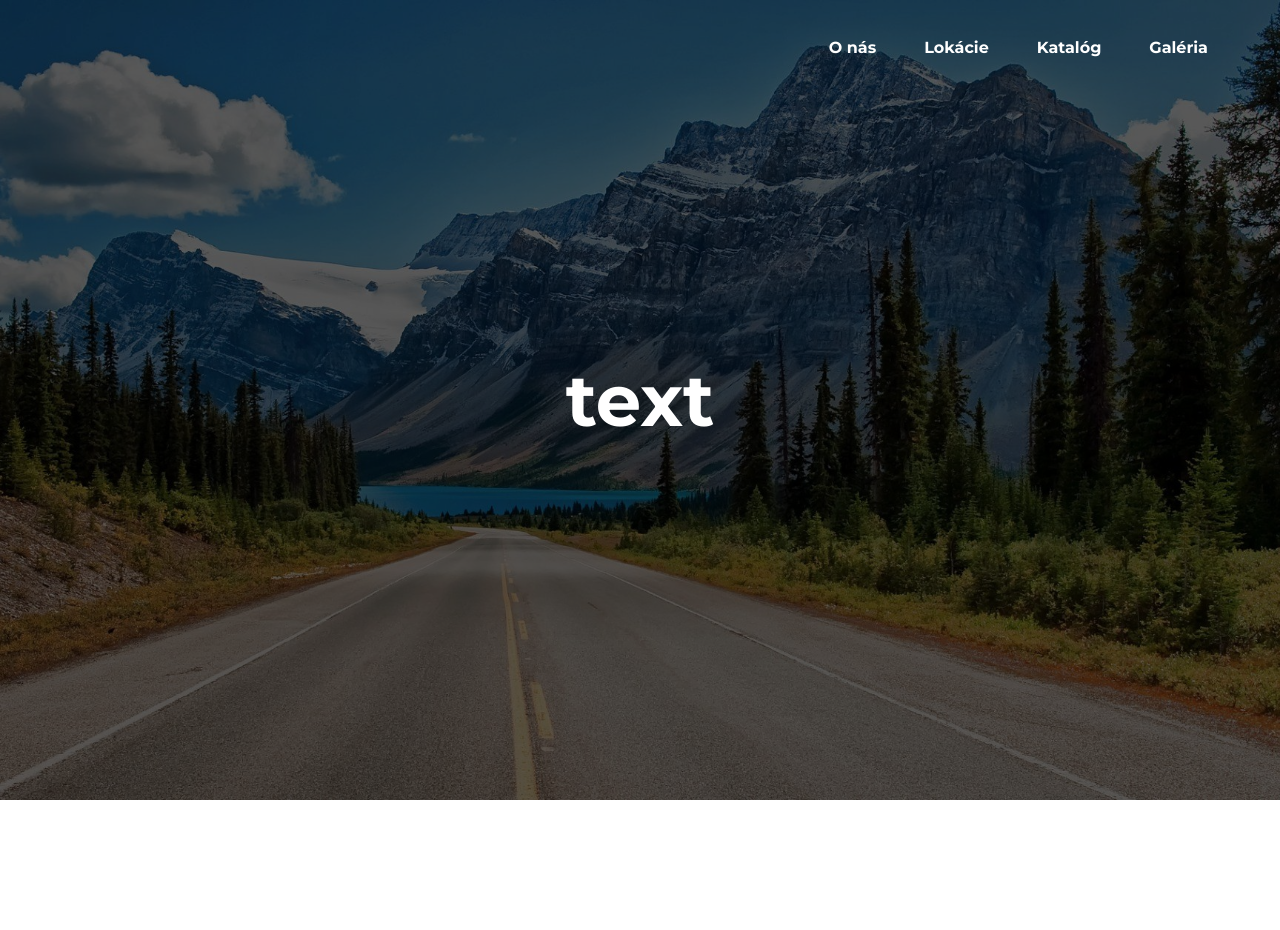
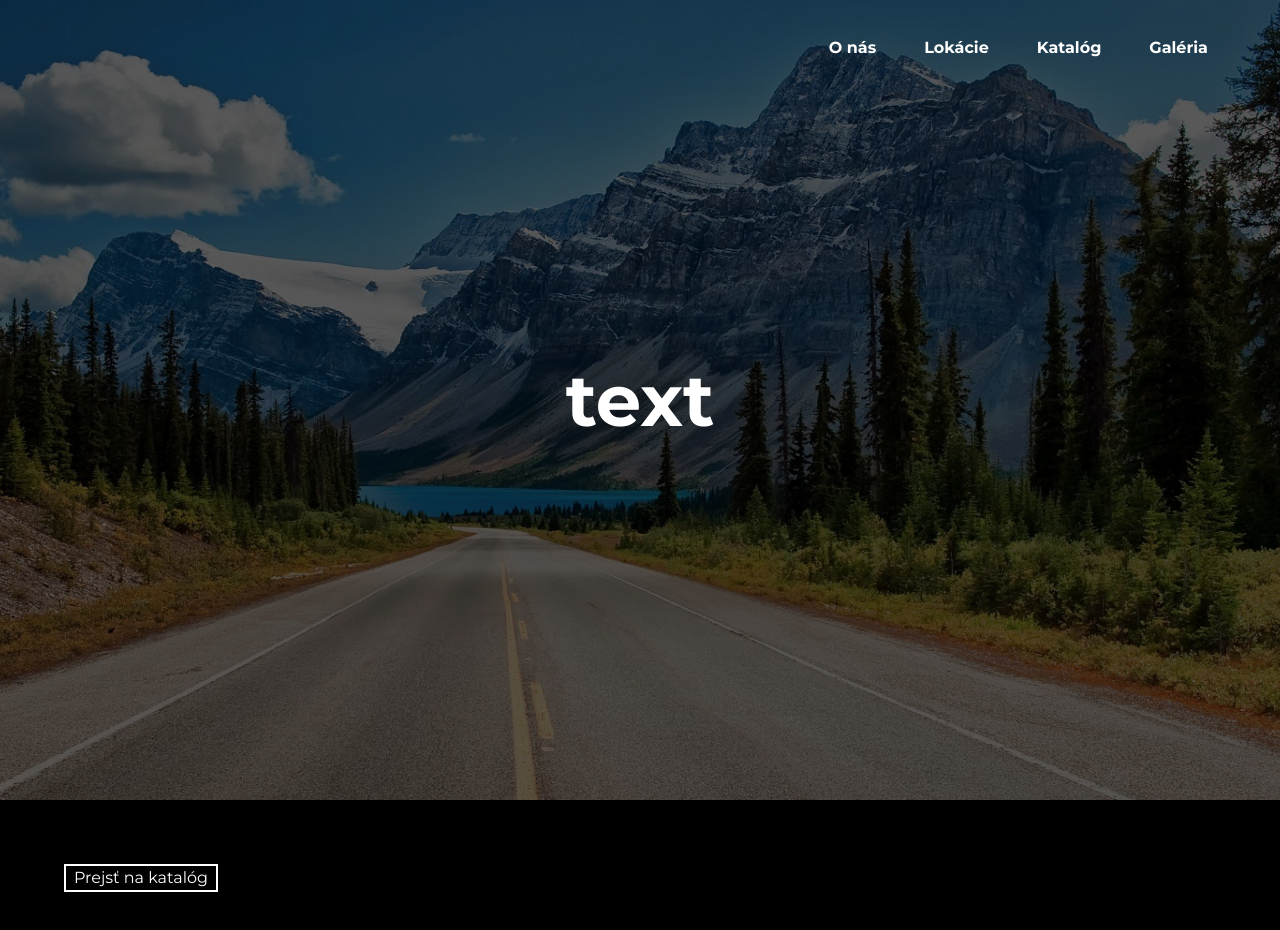
Before and after one commit to mxrshall/E-Travel-static, a React (Vite) app: page /pamiatka in a window 1280 px wide. Shown: the top 930 px of the page. Before the commit the page ends 800 px from the top, so only its background shows below. Built offline with nearby package versions, Linux system fonts and the light colour scheme.

Commit message:
Rozsirenie komponentu

```diff
--- /dev/null
+++ b/src/PamiatkaComponents/PamiatkaInfo.jsx
@@ -0,0 +1,15 @@
+import Button from "../Button"
+
+function PamiatkaInfo() {
+
+    return (
+        <div className="w-full h-[100vh] flex bg-black absolute z-20">
+            <div className="w-7/12 h-[100vh] pl-16 py-16">
+                <Button text="Prejsť na katalóg"/>
+            </div>
+            <div className="w-5/12 h-[100vh] p-5"></div>
+        </div>
+    )
+  }
+
+  export default PamiatkaInfo
--- a/src/Stranky/Pamiatka.jsx
+++ b/src/Stranky/Pamiatka.jsx
@@ -1,5 +1,6 @@
 import Navbar from "../Navbar/Navbar"
-import PamiatkaHeader from "../PamiatkaComponents/PamiatkaHeader"
+import PamiatkaInfo from "../PamiatkaComponents/PamiatkaInfo"
+import PamiatkaTitle from "../PamiatkaComponents/PamiatkaTitle"
 import header3 from "../images/header/header3.jpg"
 
 function Pamiatka() {
@@ -8,10 +9,13 @@ function Pamiatka() {
         <>
             <Navbar/>
             <div className="w-full h-[100vh] flex justify-center items-center absolute z-10">
-                <PamiatkaHeader title="text"/>
+                <PamiatkaTitle title="text"/>
             </div>
             <div className="w-full h-[100vh] bg-black opacity-60 absolute"></div>
             <div className="w-full h-[100vh] bg-cover bg-center" style={{ backgroundImage: `url(${header3})`}}></div>
+            <div className="w-full h-[100vh] flex justify-center items-center bg-black absolute z-20">
+                <PamiatkaInfo title="text"/>
+            </div>
         </>
     )
   }
```
Also changed, not shown: src/PamiatkaComponents/PamiatkaTitle.jsx (renamed from src/PamiatkaComponents/PamiatkaHeader.jsx).
